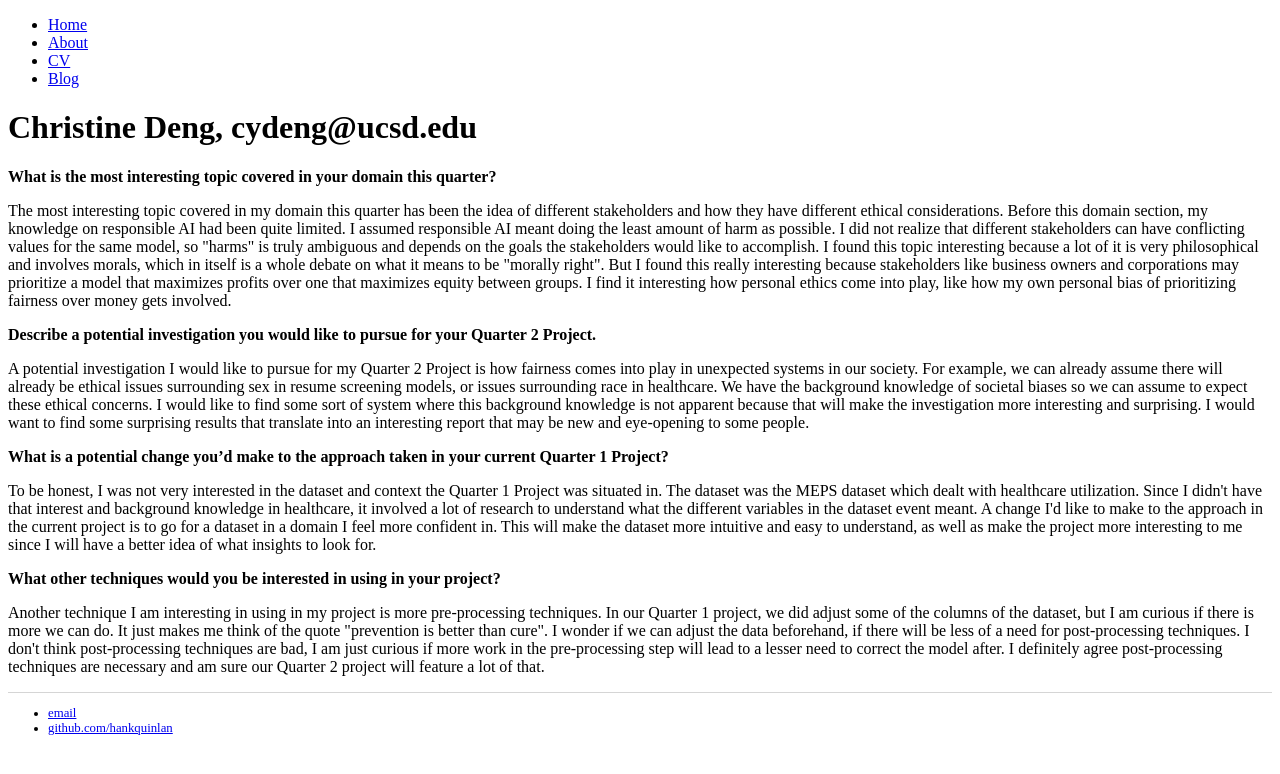
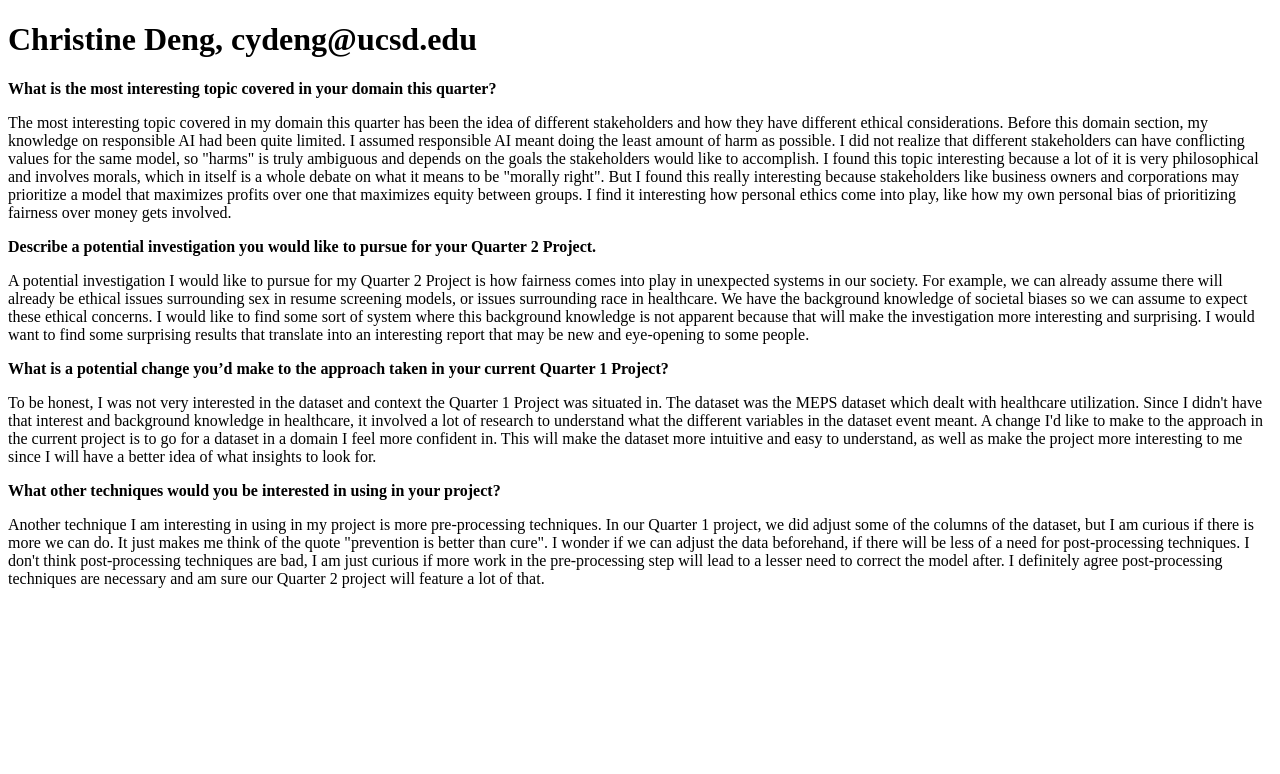
Before and after one commit to christine-deng/DSC180A-Methodology-5, a Jekyll site: the page built from index.md, in a window 1280 px wide. Shown: the top 774 px of the page. Built offline with Jekyll 4.4.1, drawn with Linux system fonts in a browser that asks for light colours.

Commit message:
Update default.html

```diff
--- a/_layouts/default.html
+++ b/_layouts/default.html
@@ -6,24 +6,6 @@
 			<link rel="stylesheet" type="text/css" href="/css/main.css">
 		</head>
 		<body>
-			<nav>
-	    		<ul>
-	        		<li><a href="/">Home</a></li>
-		        	<li><a href="/about">About</a></li>
-	        		<li><a href="/cv">CV</a></li>
-	        		<li><a href="/blog">Blog</a></li>
-	    		</ul>
-			</nav>
-			<div class="container">
-
 			{{ content }}
-
-			</div><!-- /.container -->
-			<footer>
-	    		<ul>
-	        		<li><a href="mailto:hankquinlanhub@gmail.com">email</a></li>
-	        		<li><a href="https://github.com/hankquinlan">github.com/hankquinlan</a></li>
-				</ul>
-			</footer>
 		</body>
 	</html>
```
